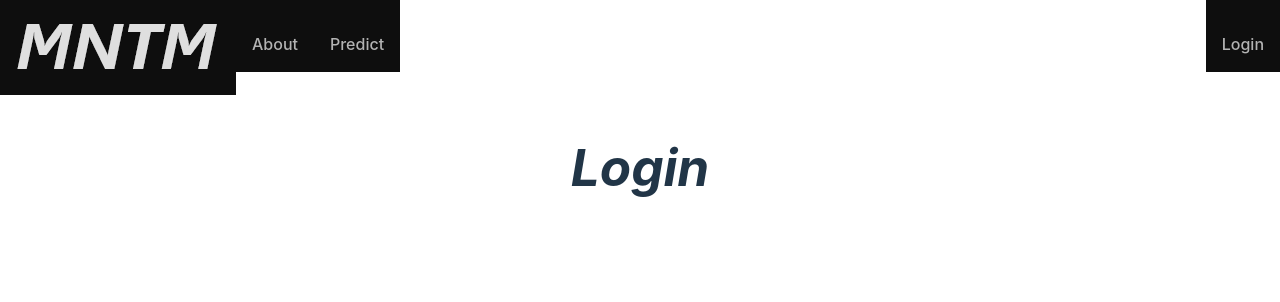
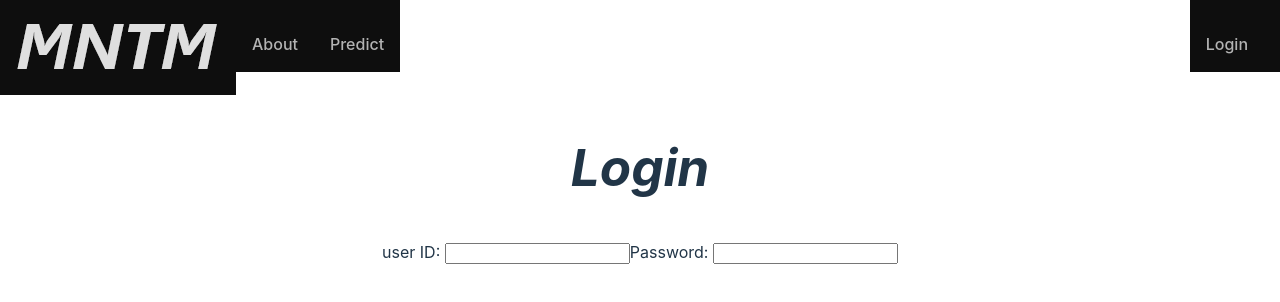
Before and after one commit to aravgoyal/lepredictor, a React (Vite) app: page /login in a window 1280 px wide. Shown: the top 302 px of the page. Built offline with nearby package versions, Linux system fonts and the light colour scheme.

Commit message:
login 1.0

```diff
--- a/package.json
+++ b/package.json
@@ -11,6 +11,7 @@
   },
   "dependencies": {
     "react": "^18.2.0",
+    "react-auth-kit": "^3.1.3",
     "react-css-dropdown": "^1.1.2",
     "react-dom": "^18.2.0",
     "react-dropdown": "^1.11.0",
--- a/src/index.css
+++ b/src/index.css
@@ -71,6 +71,7 @@ li a {
 .login {
   float: right;
   padding-top: 24px;
+  padding-right: 24px;
 }
 
 .home-predict {
--- a/src/pages/Login.tsx
+++ b/src/pages/Login.tsx
@@ -2,6 +2,10 @@ export function Login() {
     return (
         <div>
             <h1>Login</h1>
-        </div>
+                <form>
+                    user ID: <input type="text" name="use_id"></input>
+                    Password: <input type="Password" name="Password"></input>
+                </form>
+            </div>
         );
   }
```
Also changed, not shown: 1 other file (tests, documents, lock files or other folders).
